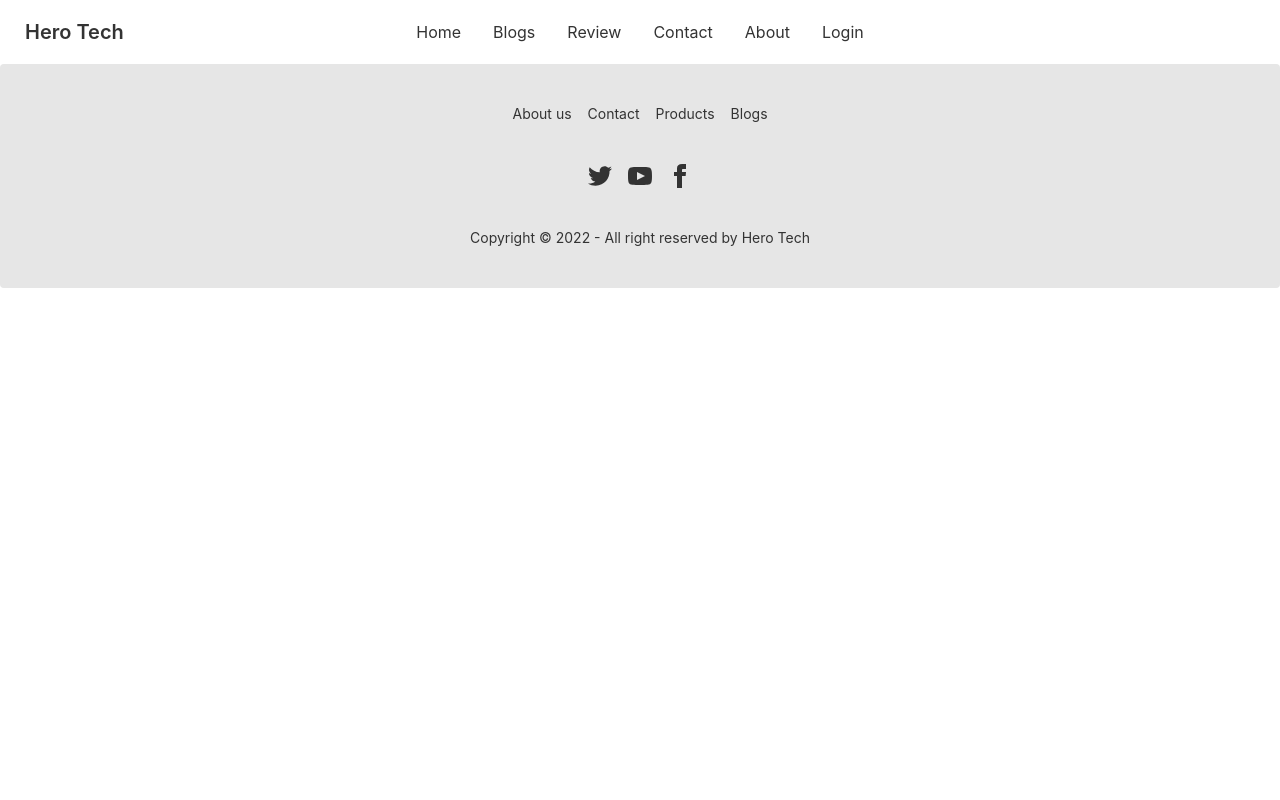
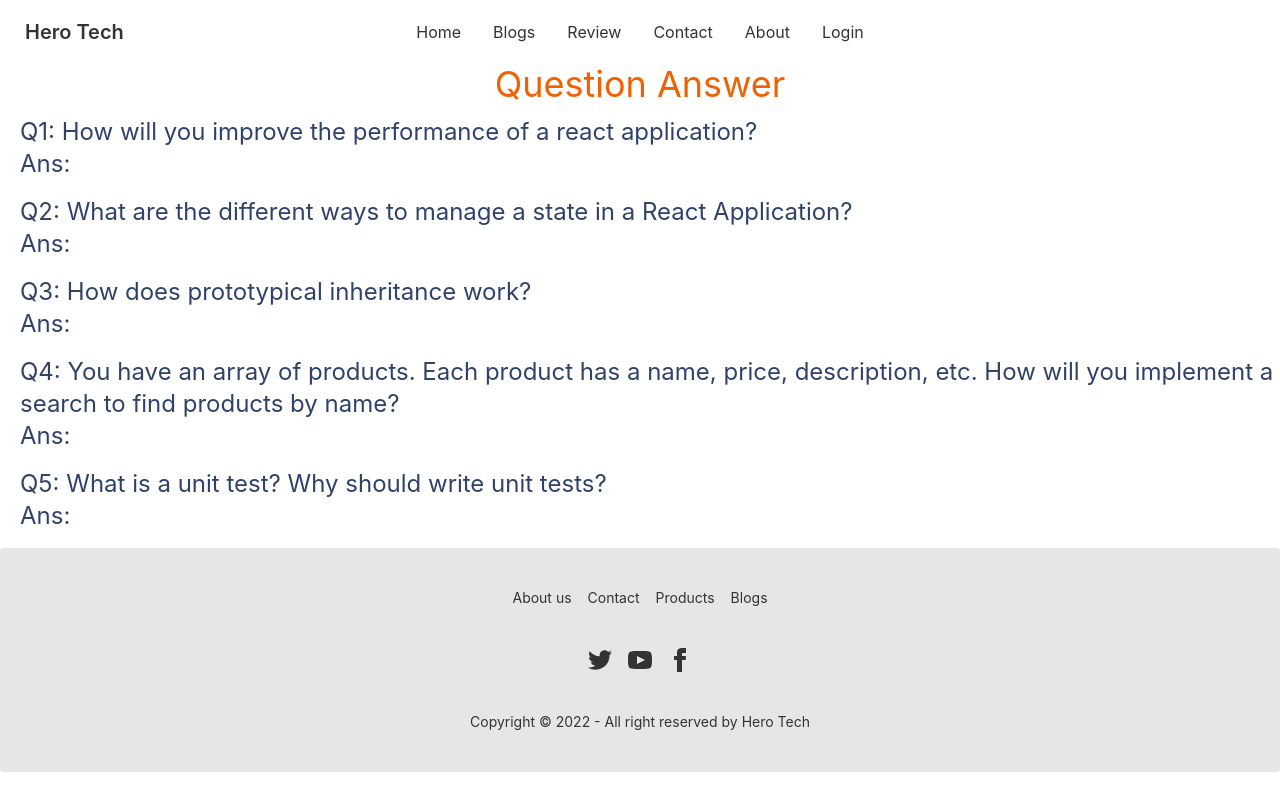
Before and after one commit to muhammadalaminwd/twelfth-assignment-client-side, a React (Create React App) app: page /blogs in a window 1280 px wide. Built offline with nearby package versions, Linux system fonts and the light colour scheme; no server answers.

Commit message:
blogs added

```diff
--- a/src/App.js
+++ b/src/App.js
@@ -5,6 +5,7 @@ import Navbar from './Shared/Navbar';
 import Footer from './Shared/Footer';
 import Home from './Home/Home';
 import Purchase from './Purchase/Purchase';
+import Blogs from './Blogs/Blogs';
 
 function App() {
   return (
@@ -13,6 +14,7 @@ function App() {
       <Routes>
       <Route path='/' element={<Home />} />
       <Route path='/purchase' element={<Purchase />} />
+      <Route path='/blogs' element={<Blogs />} />
       </Routes>
       <Footer></Footer>
     </div>
--- /dev/null
+++ b/src/Blogs/Blogs.js
@@ -0,0 +1,37 @@
+import React from 'react';
+
+const Blogs = () => {
+    return (
+        <div>
+            <h1 className='text-4xl text-center mb-3 text-accent'>Question Answer</h1>
+
+            <div className='ml-5 mb-4'>
+            <h1 className='text-2xl text-primary'>Q1: How will you improve the performance of a react application?</h1>
+            <h2 className='text-2xl text-primary'>Ans: </h2>
+            </div>
+
+            <div className='ml-5 mb-4'>
+            <h1 className='text-2xl text-primary'>Q2: What are the different ways to manage a state in a React Application?</h1>
+            <h2 className='text-2xl text-primary'>Ans: </h2>
+            </div>
+
+            <div className='ml-5 mb-4'>
+            <h1 className='text-2xl text-primary'>Q3: How does prototypical inheritance work?</h1>
+            <h2 className='text-2xl text-primary'>Ans: </h2>
+            </div>
+
+            <div className='ml-5 mb-4'>
+            <h1 className='text-2xl text-primary'>Q4: You have an array of products. Each product has a name, price, description, etc. How will you implement a search to find products by name?</h1>
+            <h2 className='text-2xl text-primary'>Ans: </h2>
+            </div>
+
+            <div className='ml-5 mb-4'>
+            <h1 className='text-2xl text-primary'>Q5: What is a unit test? Why should write unit tests?</h1>
+            <h2 className='text-2xl text-primary'>Ans: </h2>
+            </div>
+
+        </div>
+    );
+};
+
+export default Blogs;
```
